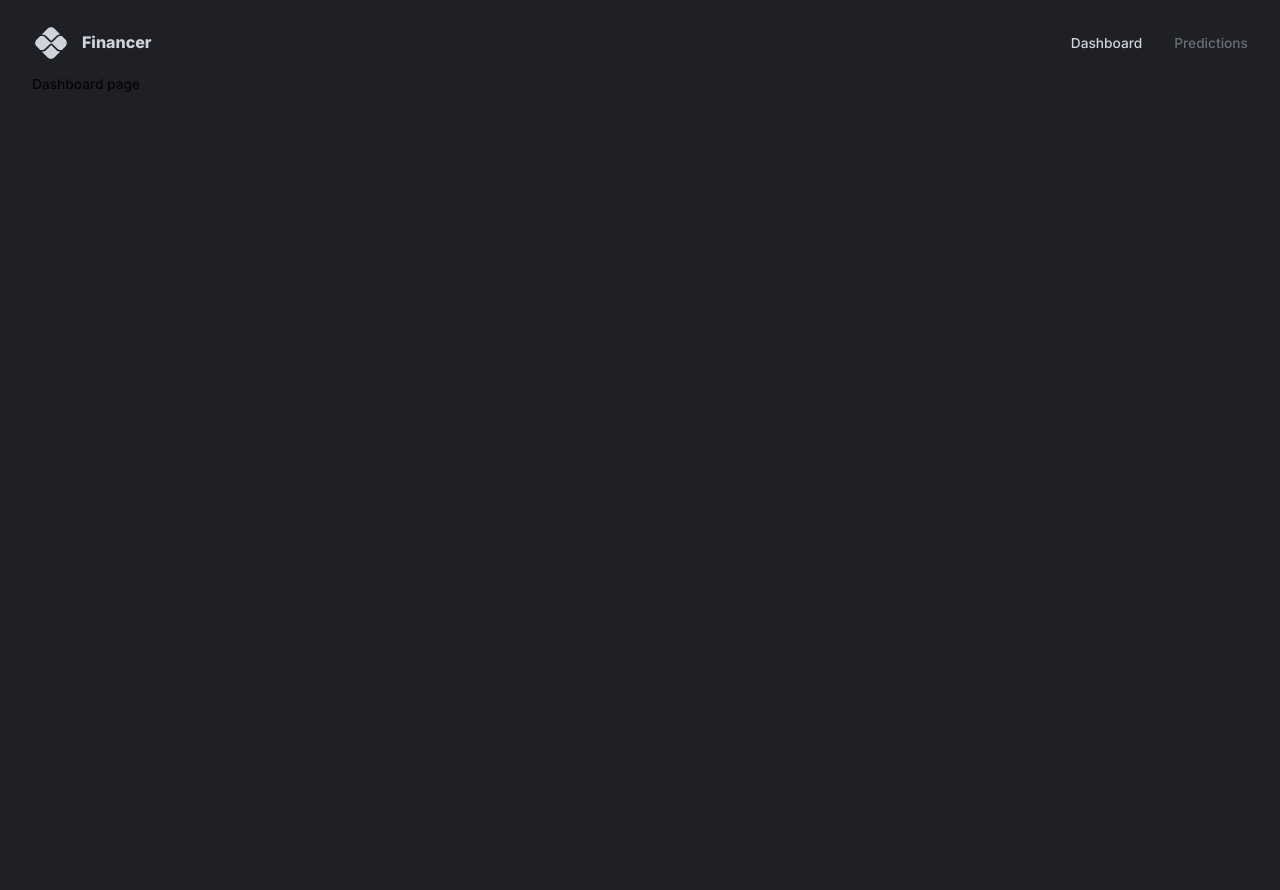
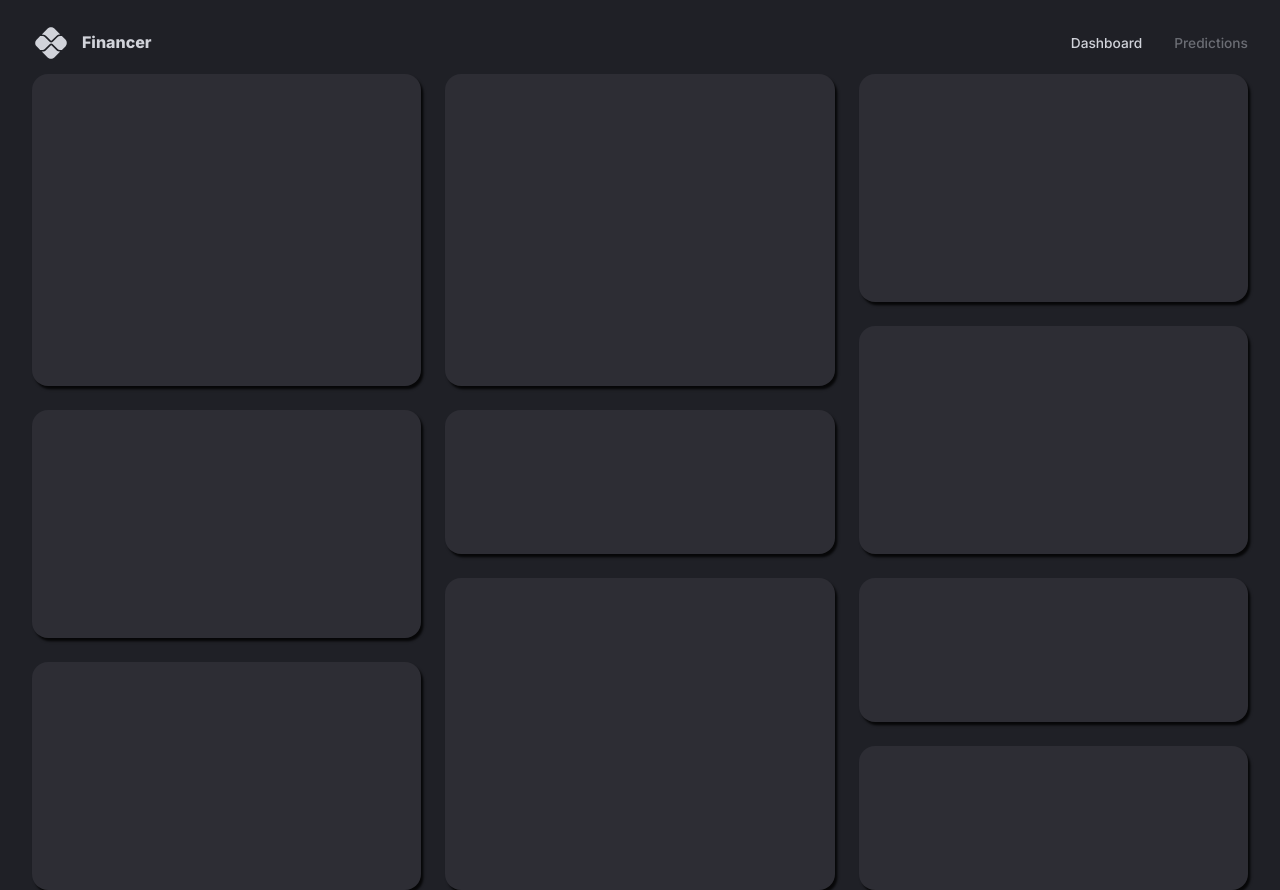
Before and after one commit to cmelonijs/ts-redux-toolkit, a React (Vite) app: page / in a window 1280 px wide. Before the commit the page ends 800 px from the top, so only its background shows below. Built offline with nearby package versions, Linux system fonts and the light colour scheme.

Commit message:
feat: implement dashboard layout

```diff
--- a/src/App.tsx
+++ b/src/App.tsx
@@ -4,6 +4,7 @@
 import { ThemeProvider, CssBaseline, Box } from "@mui/material"
 import { BrowserRouter, Routes,Route } from "react-router-dom"
 import Navbar from "./scenes/navbar"
+import Dashboard from "./scenes/dashboard"
 
 
 function App() {
@@ -17,7 +18,7 @@
             <Box width="100%" height="100%" padding="1rem 2rem 4rem 2rem">
               <Navbar />
               <Routes>
-                <Route path="/" element={<div>Dashboard page</div>} />
+                <Route path="/" element={<Dashboard />} />
                 <Route path="/predictions" element={<div>predictions page</div>} />
               </Routes>
             </Box>
--- /dev/null
+++ b/src/components/DashboardBox.tsx
@@ -0,0 +1,10 @@
+import {Box} from "@mui/material"
+import {styled} from '@mui/system';
+
+const DashboardBox = styled(Box)(({theme}) => ({
+    backgroundColor: theme.palette.background.light,
+    borderRadius: '1rem',
+    boxShadow: '.15rem .2rem .15rem rgba(0, 0, 0, .8)'
+}))
+
+export default DashboardBox
--- /dev/null
+++ b/src/scenes/dashboard/Row1.tsx
@@ -0,0 +1,15 @@
+import DashboardBox from '@/components/DashboardBox'
+
+type Props = {}
+
+function Row1({}: Props) {
+  return (
+    <>
+        <DashboardBox gridArea="a"></DashboardBox>
+        <DashboardBox gridArea="b"></DashboardBox>
+        <DashboardBox gridArea="c"></DashboardBox>
+    </>
+  )
+}
+
+export default Row1
--- /dev/null
+++ b/src/scenes/dashboard/Row2.tsx
@@ -0,0 +1,15 @@
+import DashboardBox from '@/components/DashboardBox'
+
+type Props = {}
+
+function Row2({}: Props) {
+  return (
+    <>
+        <DashboardBox gridArea="d"></DashboardBox>
+        <DashboardBox gridArea="e"></DashboardBox>
+        <DashboardBox gridArea="f"></DashboardBox>
+    </>
+  )
+}
+
+export default Row2
--- /dev/null
+++ b/src/scenes/dashboard/Row3.tsx
@@ -0,0 +1,17 @@
+import DashboardBox from '@/components/DashboardBox'
+import React from 'react'
+
+type Props = {}
+
+function Row3({}: Props) {
+  return (
+    <>
+        <DashboardBox gridArea="g"></DashboardBox>
+        <DashboardBox gridArea="h"></DashboardBox>
+        <DashboardBox gridArea="i"></DashboardBox>
+        <DashboardBox gridArea="j"></DashboardBox>
+    </>
+  )
+}
+
+export default Row3
--- /dev/null
+++ b/src/scenes/dashboard/index.tsx
@@ -0,0 +1,72 @@
+import DashboardBox from '@/components/DashboardBox'
+import { Box, useMediaQuery } from '@mui/material'
+import Row1 from './Row1'
+import Row2 from './Row2'
+import Row3 from './Row3'
+
+const Dashboard = () => {
+    const isAboveMediumScreens = useMediaQuery("(min-width: 1200px)")
+    const gridTemplateLargeScreens = `
+     "a b c"
+     "a b c"
+     "a b c"
+     "a b f"
+     "d e f"
+     "d e f"
+     "d h i"
+     "g h i"
+     "g h j"
+     "g h j"
+    `
+
+    const gridTemplateSmallScreens = `
+     "a"
+     "a"
+     "a"
+     "a"
+     "b"
+     "b"
+     "b"
+     "c"
+     "c"
+     "c"
+     "d"
+     "d"
+     "d"
+     "e"
+     "e"
+     "f"
+     "f"
+     "f"
+     "g"
+     "g"
+     "g"
+     "h"
+     "h"
+     "h"
+     "h"
+     "i"
+     "i"
+     "j"
+     "j"
+    `
+  return (
+    <Box width="100%" height="100%" display="grid" gap="1.5rem" sx={
+        isAboveMediumScreens ? {
+        gridTemplateColumns: "repeat(3, minmax(370px, 1fr))",
+        gridTemplateRows: "repeat(10, minmax(60px, 1fr))",
+        gridTemplateAreas: gridTemplateLargeScreens
+    } : {
+        gridAutoColumns: "1fr",
+        gridAutoRows: "80px",
+        gridTemplateAreas: gridTemplateSmallScreens
+    }
+}>
+        <Row1 />
+        <Row2 />
+        <Row3 />
+    </Box>
+  )
+}
+
+export default Dashboard
```
